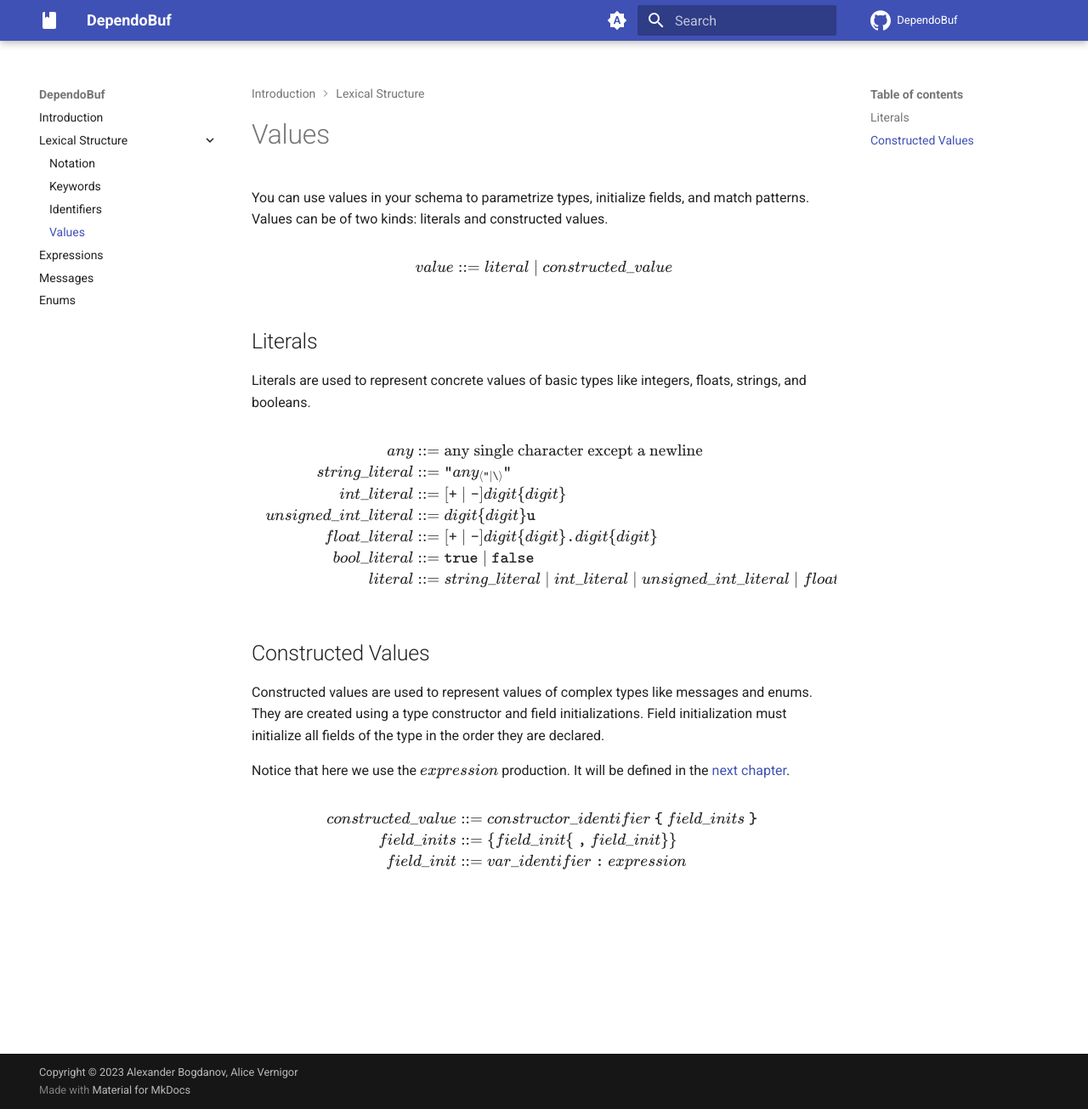
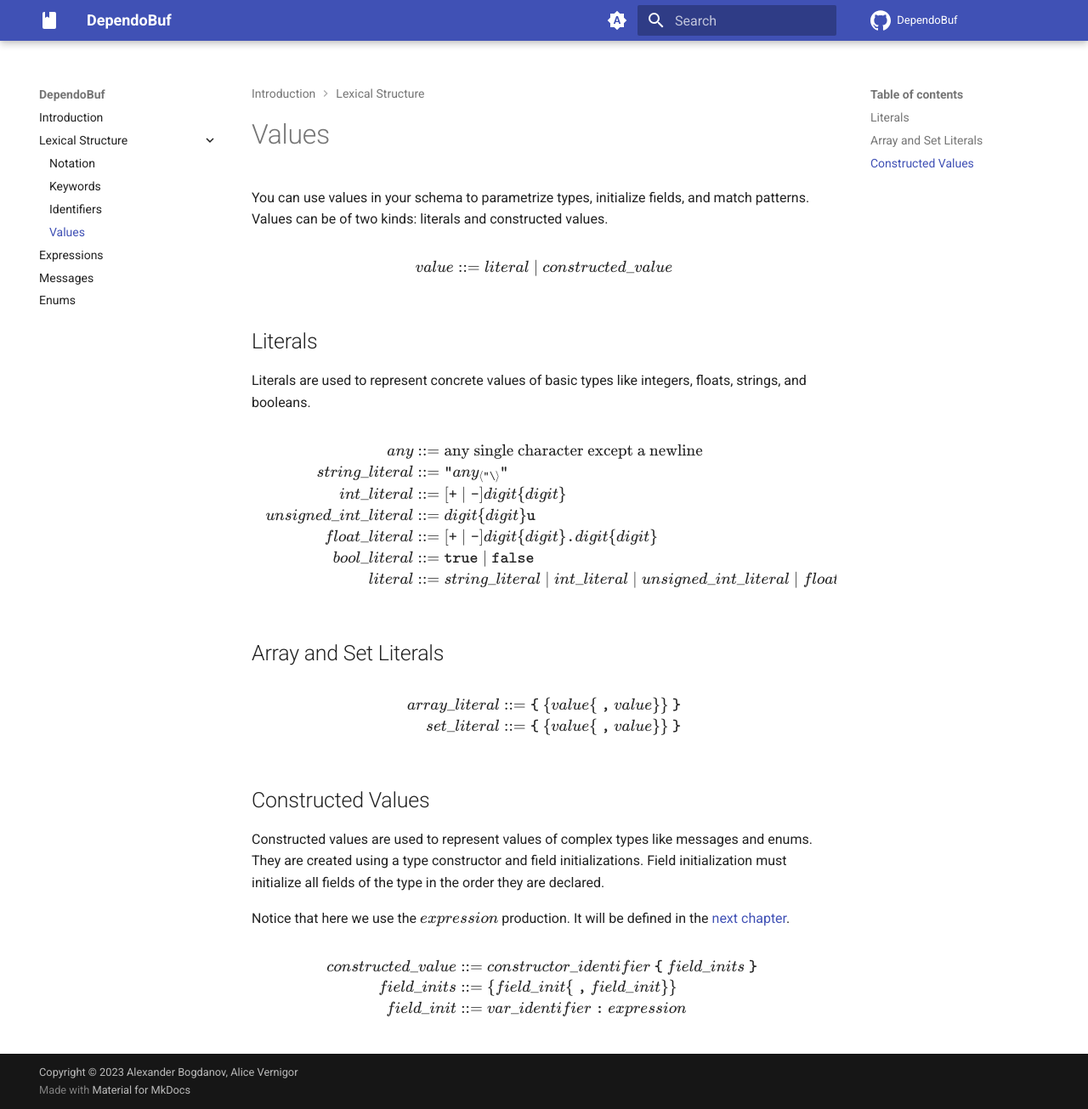
Before and after one commit to SphericalPotatoInVacuum/DependoBuf, an MkDocs documentation site: the page built from docs/lexical-structure/values.md, in a window 1280 px wide and 1305 px high. Shown: the whole window at 85% size. Built offline with MkDocs 1.6.1 and Material for MkDocs 9.7.7, drawn with Linux system fonts in a browser that asks for light colours; comment, search, counter and statistics services are not loaded.

Commit message:
Grammer updated again

```diff
--- a/docs/lexical-structure/values.md
+++ b/docs/lexical-structure/values.md
@@ -17,12 +17,21 @@ floats, strings, and booleans.
 $$
 \begin{align*}
 any &::= \text{any single character except a newline} \\
-string\_literal &::= \texttt{"}any_{\langle\texttt{"}\mid\texttt{\\}\rangle}\texttt{"} \\
+string\_literal &::= \texttt{"}any_{\langle\texttt{"}\texttt{\\}\rangle}\texttt{"} \\
 int\_literal &::= [\texttt{+}\mid\texttt{-}] digit \lbrace digit \rbrace \\
 unsigned\_int\_literal &::= digit \lbrace digit \rbrace \texttt{u} \\
 float\_literal &::= [\texttt{+}\mid\texttt{-}] digit \lbrace digit \rbrace \texttt{.} digit \lbrace digit \rbrace \\
 bool\_literal &::= \texttt{true} \mid \texttt{false} \\
 literal &::= string\_literal \mid int\_literal \mid unsigned\_int\_literal \mid float\_literal \mid bool\_literal
+\end{align*}
+$$
+
+## Array and Set Literals
+
+$$
+\begin{align*}
+array\_literal &::= \texttt{\{} \ \lbrace value \lbrace ~\texttt{,}~ value \rbrace \rbrace \ \texttt{\}} \\
+set\_literal &::= \texttt{\{} \ \lbrace value \lbrace ~\texttt{,}~ value \rbrace \rbrace \ \texttt{\}} \\
 \end{align*}
 $$
 
@@ -34,7 +43,7 @@ Field initialization must initialize all fields of the type in the order they
 are declared.
 
 Notice that here we use the $expression$ production. It will be defined in the
-[next chapter](../../expressions).
+[next chapter](../expressions.md).
 
 $$
 \begin{align*}
```
Also changed, not shown: docs/built-in_data_types/array.md (renamed from docs/array.md, +3 -5 lines), docs/built-in_data_types/set.md (added, +49 -0 lines), docs/expressions.md (+2 -2 lines), docs/set.md (deleted, +0 -49 lines).
